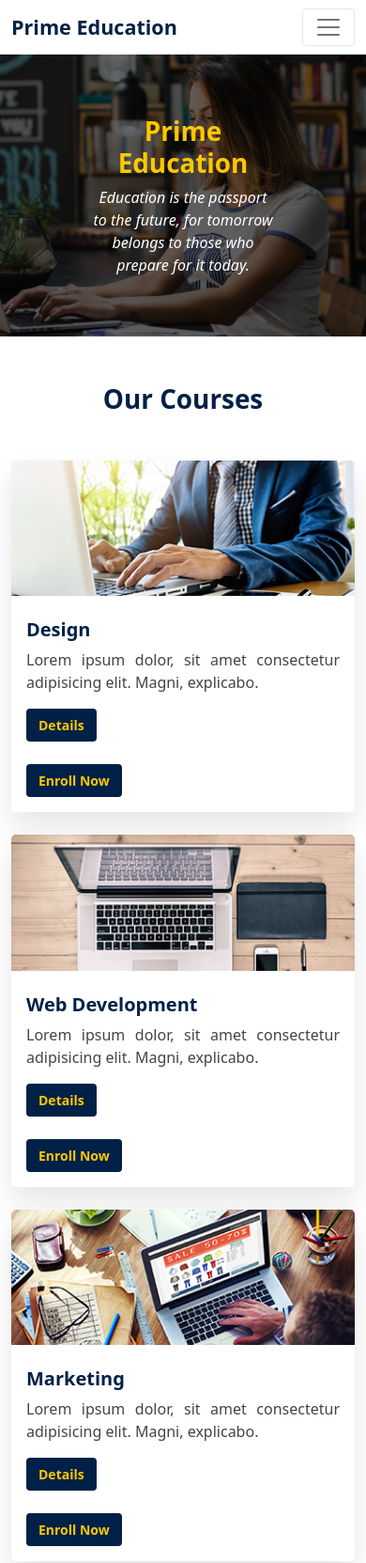
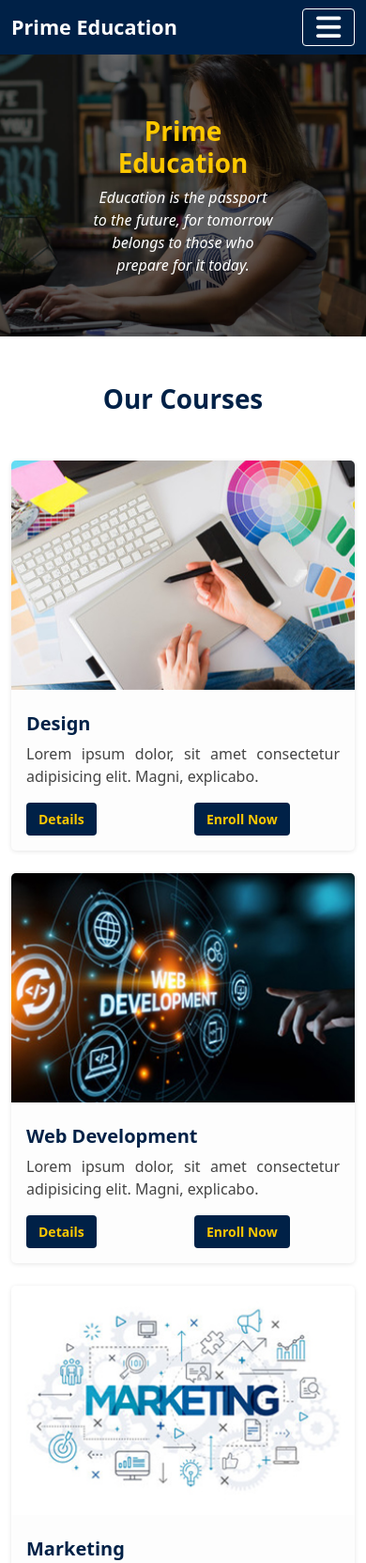
Before and after one commit to mahfuzahmedzisan/prime-education, a plain HTML site: page index.html in a window 390 px wide. Shown: the top 1663 px of the page at 94% size. Drawn offline with nearby package versions, Linux system fonts and the light colour scheme.

Commit message:
Update And Fixed

```diff
--- a/assets/css/main.css
+++ b/assets/css/main.css
@@ -7,10 +7,13 @@
     --secondary-color: #fdc800;
 
     --bg-primary-color: #fff;
+    --bg-secondary-color: #fdfdfd;
 
     --text-primary-color: #444;
+    --text-secondary-color: #fff;
 
-    --shadow:  0 15px 30px rgba(0, 0, 0, 0.102);
+    --primary-shadow:  0 1px 5px rgba(0, 0, 0, 0.102);
+    --secondary-shadow:  0 15px 30px rgba(0, 0, 0, 0.137);
 }
 
 section{
@@ -34,16 +37,16 @@ p{
 /* Header Section  */
 
 header nav{
-    background-color: var(--bg-primary-color);
-    color: var(--primary-color);
+    background-color: var(--primary-color);
+    color: var(--text-secondary-color) !important;
 }
 header .navbar-brand{
-    color: var(--primary-color) !important;
+    color: var(--text-secondary-color) !important;
     font-weight: 700;
     font-size: 24px;
 }
 header .nav-link{
-    color: var(--primary-color) !important;
+    color: var(--text-secondary-color) !important;
     font-weight: 600;
     font-size: 16px;
 }
@@ -55,6 +58,25 @@ header .nav-link:hover{
 }
 header .nav-link.active{
     color: var(--secondary-color) !important;
+}
+.navbar-light .navbar-toggler-icon{
+    background-image: none;
+    position: relative;
+}
+.navbar-light .navbar-toggler {
+	border-color: var(--text-secondary-color);
+}
+.navbar-light .navbar-toggler-icon::after{
+    content: "\f0c9";
+    font-family: fontawesome;
+    position: absolute;
+    top: 50%;
+    left: 50%;
+    transform: translate(-50%,-50%);
+    color: var(--text-secondary-color);
+    font-size: 30px;
+    z-index: 1;
+    cursor: pointer;
 }
 
 /* Banner Section  */
@@ -77,9 +99,13 @@ header .nav-link.active{
 
 /* Course Section  */
 .course-section .course-item{
-    box-shadow: var(--shadow);
+    box-shadow: var(--primary-shadow);
     border-radius: 5px;
     overflow: hidden;
+    background-color: var(--bg-secondary-color);
+}
+.course-section .course-item:hover{
+    box-shadow: var(--secondary-shadow);
 }
 .course-section .course-item .course-img{
     position: relative;
@@ -121,7 +147,7 @@ header .nav-link.active{
     z-index: 1;
     opacity: 0;
 }
-.course-section .course-img:hover .course-price{
+.course-section .course-item:hover .course-price{
     opacity: 1;
 }
 
@@ -132,7 +158,7 @@ header .nav-link.active{
 .course-section .course-item .course-img:hover span{
     width: 0%;
     height: 100%;
-    background-color: #000000bd;
+    background-color: #00000088;
     position: absolute;
     top: 0;
     left: 0;
@@ -156,7 +182,15 @@ header .nav-link.active{
 
 /* Feedback Section */
 .feedback-section .feedback-item{
-    box-shadow: var(--shadow);
+    box-shadow: var(--primary-shadow);
+    border-radius: 5px;
+    min-height: 200px;
+}
+.feedback-section .feedback-item:hover{
+    box-shadow: var(--secondary-shadow);
+}
+.feedback-section .feedback-item h5{
+    cursor: pointer;
 }
 /* .feedback-section .feedback-item{
     p
@@ -197,7 +231,7 @@ header .nav-link.active{
 .gallery-section .image:hover span{
     width: 0%;
     height: 100%;
-    background-color: #000000bd;
+    background-color: #000000aa;
     position: absolute;
     top: 0;
     left: 0;
--- a/index.html
+++ b/index.html
@@ -31,7 +31,7 @@
 
   <!-- Header Section  -->
   <header class="header-section">
-    <nav class="navbar navbar-expand-md navbar-light">
+    <nav class="navbar navbar-expand-md navbar-light py-2">
       <div class="container">
         <a class="navbar-brand fs-4" href="#">Prime Education</a>
         <button class="navbar-toggler" type="button" data-bs-toggle="collapse" data-bs-target="#navbarSupportedContent"
@@ -91,18 +91,18 @@
           <div class="col-sm-6 col-lg-3">
             <div class="course-item">
               <div class="course-img">
-                <img class="w-100" src="assets/images/c1.jpg" alt="">
+                <img class="w-100" src="assets/images/design.jpg" alt="">
                 <div class="course-price">$200</div>
                 <span></span>
               </div>
               <div class="course-details p-3">
                 <h4 class="my-2">Design</h4>
                 <p>Lorem ipsum dolor, sit amet consectetur adipisicing elit. Magni, explicabo.</p>
-                <div class="row gy-4 gy-sm-0">
-                  <div class="col-sm-6">
+                <div class="row">
+                  <div class="col-6">
                     <button class="btn text-nowrap">Details</button>
                   </div>
-                  <div class="col-sm-6">
+                  <div class="col-6">
                     <button class="btn text-nowrap">Enroll Now</button>
                   </div>
                 </div>
@@ -112,18 +112,18 @@
           <div class="col-sm-6 col-lg-3">
             <div class="course-item">
               <div class="course-img">
-                <img class="w-100" src="assets/images/c2.jpg" alt="">
+                <img class="w-100" src="assets/images/web development.jpg" alt="">
                 <div class="course-price">$200</div>
                 <span></span>
               </div>
               <div class="course-details p-3">
                 <h4 class="my-2">Web Development</h4>
                 <p>Lorem ipsum dolor, sit amet consectetur adipisicing elit. Magni, explicabo.</p>
-                <div class="row gy-4 gy-sm-0">
-                  <div class="col-sm-6">
+                <div class="row">
+                  <div class="col-6">
                     <button class="btn text-nowrap">Details</button>
                   </div>
-                  <div class="col-sm-6">
+                  <div class="col-6">
                     <button class="btn text-nowrap">Enroll Now</button>
                   </div>
                 </div>
@@ -133,18 +133,18 @@
           <div class="col-sm-6 col-lg-3">
             <div class="course-item">
               <div class="course-img">
-                <img class="w-100" src="assets/images/c3.jpg" alt="">
+                <img class="w-100" src="assets/images/marketing.jpg" alt="">
                 <div class="course-price">$200</div>
                 <span></span>
               </div>
               <div class="course-details p-3">
                 <h4 class="my-2">Marketing</h4>
                 <p>Lorem ipsum dolor, sit amet consectetur adipisicing elit. Magni, explicabo.</p>
-                <div class="row gy-4 gy-sm-0">
-                  <div class="col-sm-6">
+                <div class="row">
+                  <div class="col-6">
                     <button class="btn text-nowrap">Details</button>
                   </div>
-                  <div class="col-sm-6">
+                  <div class="col-6">
                     <button class="btn text-nowrap">Enroll Now</button>
                   </div>
                 </div>
@@ -154,18 +154,18 @@
           <div class="col-sm-6 col-lg-3">
             <div class="course-item">
               <div class="course-img">
-                <img class="w-100" src="assets/images/c4.jpg" alt="">
+                <img class="w-100" src="assets/images/science.jpg" alt="">
                 <div class="course-price">$200</div>
                 <span></span>
               </div>
               <div class="course-details p-3">
                 <h4 class="my-2">Science</h4>
                 <p>Lorem ipsum dolor, sit amet consectetur adipisicing elit. Magni, explicabo.</p>
-                <div class="row gy-4 gy-sm-0">
-                  <div class="col-sm-6">
+                <div class="row">
+                  <div class="col-6">
                     <button class="btn text-nowrap">Details</button>
                   </div>
-                  <div class="col-sm-6">
+                  <div class="col-6">
                     <button class="btn text-nowrap">Enroll Now</button>
                   </div>
                 </div>
@@ -184,8 +184,8 @@
       <div class="container">
         <div class="row gy-4 gy-lg-0">
           <div class="col-lg-6">
-            <div class="feedback-item">
-              <div class="row">
+            <div class="feedback-item d-flex align-items-center">
+              <div class="row align-items-center">
                 <div class="col-4">
                   <div class="image p-4">
                     <img class="w-100 rounded-circle" src="assets/images/d33c66ce1b09b86165480bc5d19f6aee.jpeg" alt="person">
@@ -208,11 +208,11 @@
             </div>
           </div>
           <div class="col-lg-6">
-            <div class="feedback-item">
-              <div class="row">
+            <div class="feedback-item  d-flex align-items-center">
+              <div class="row align-items-center">
                 <div class="col-4">
                   <div class="image p-4">
-                    <img class="w-100 rounded-circle" src="assets/images/d33c66ce1b09b86165480bc5d19f6aee.jpeg" alt="person">
+                    <img class="w-100 rounded-circle" src="assets/images/c1886f3710b06e187044a39689872fae.jpeg" alt="person">
                   </div>
                 </div>
                 <div class="col-8">
```
Also changed, not shown: assets/images/c1.jpg (deleted), assets/images/c2.jpg (deleted), assets/images/c3.jpg (deleted), assets/images/c4.jpg (deleted), assets/images/c5.jpg (deleted), assets/images/c7.jpg (deleted), assets/images/design.jpg (added), assets/images/logo.png (deleted), assets/images/marketing.jpg (added), assets/images/s.jpg (added), assets/images/science.jpg (added), assets/images/sss.jpg (added), assets/images/ssss.jpg (added), assets/images/ssssss.jpg (added), 1 more files.
